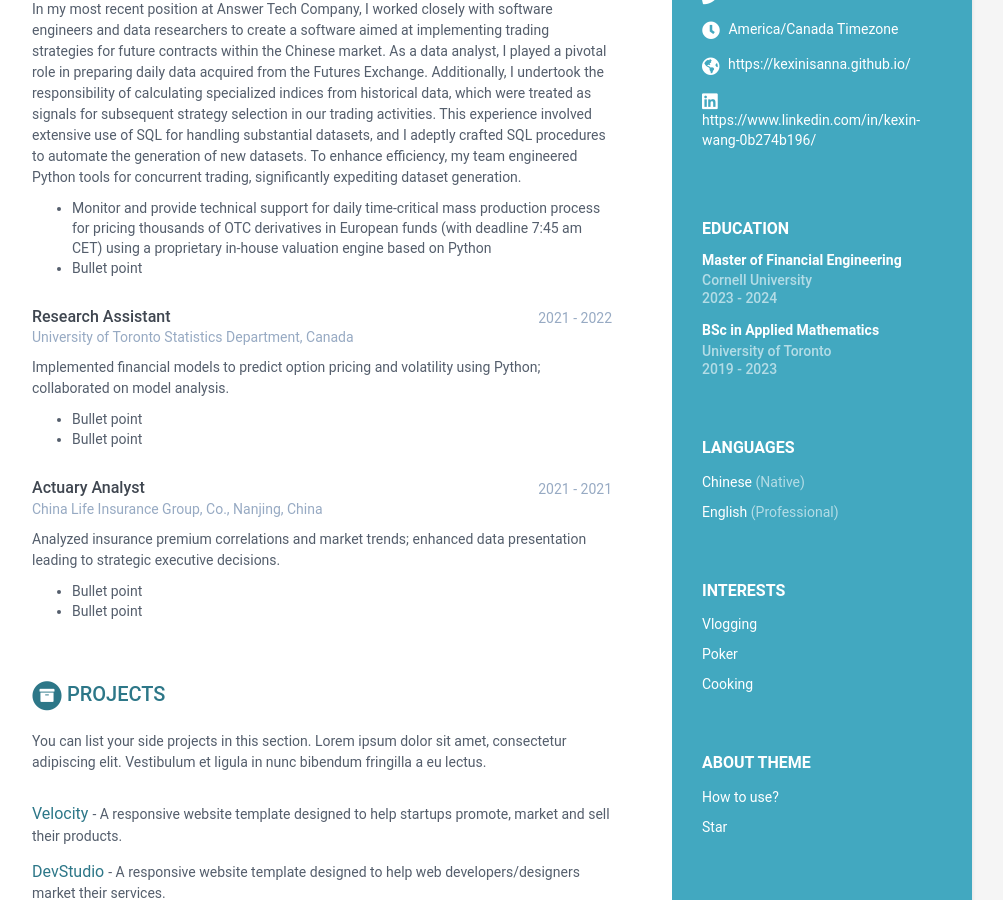
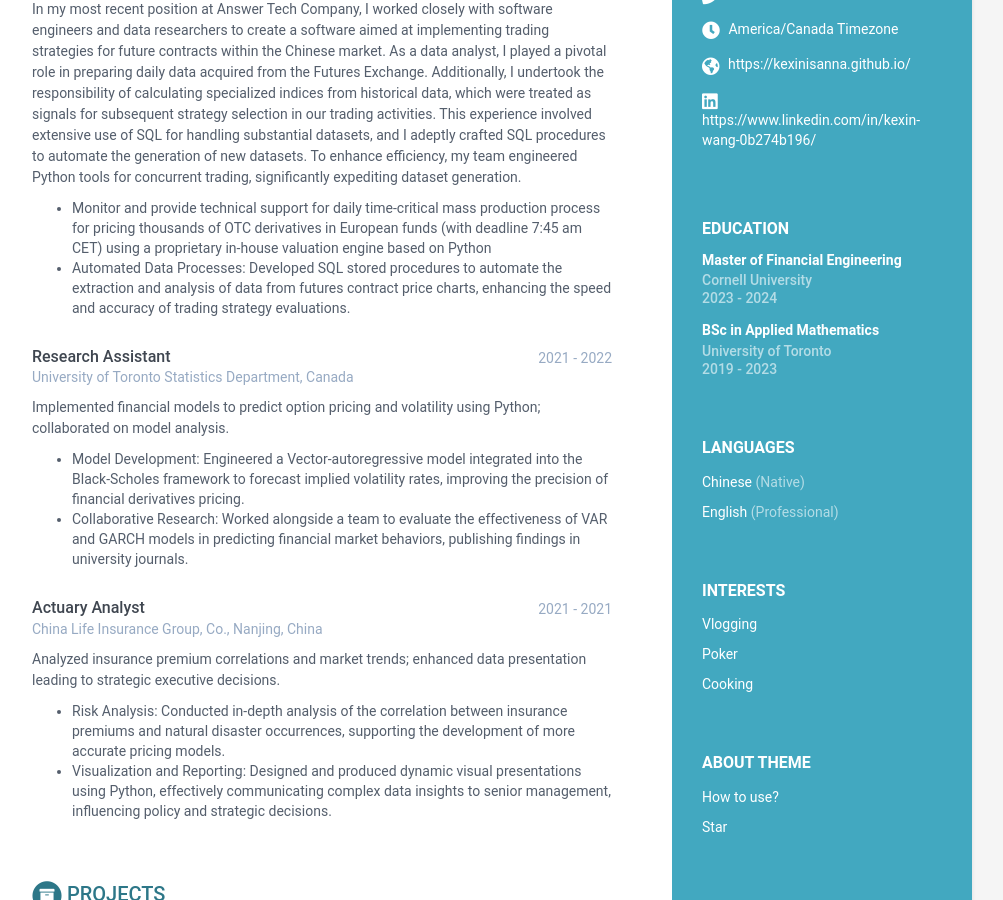
Before and after one commit to KexinisAnna/KexinisAnna.github.io, a Jekyll site: the page built from index.html, in a window 1280 px wide and 900 px high, scrolled down 406 px. Shown: the whole window, without its empty margins (168-1171 px from the left). Built offline with Jekyll 4.4.1, drawn with Linux system fonts in a browser that asks for light colours.

Commit message:
Update data.yml

```diff
--- a/_data/data.yml
+++ b/_data/data.yml
@@ -91,23 +91,28 @@ experiences:
           To enhance efficiency, my team engineered Python tools for concurrent trading, significantly expediting dataset generation.
             - Monitor and provide technical support for daily time-critical mass production process for pricing thousands of
             OTC derivatives in European funds (with deadline 7:45 am CET) using a proprietary in-house valuation engine based on Python
-            - Bullet point
+            - Automated Data Processes: Developed SQL stored procedures to automate the extraction and analysis of data from futures contract price charts,
+            enhancing the speed and accuracy of trading strategy evaluations.
       - role: Research Assistant
         time: 2021 - 2022
         company: University of Toronto Statistics Department, Canada
         details: |
           Implemented financial models to predict option pricing and volatility using Python;
           collaborated on model analysis.
-            - Bullet point
-            - Bullet point
+            - Model Development: Engineered a Vector-autoregressive model integrated into the Black-Scholes framework to forecast implied volatility rates,
+            improving the precision of financial derivatives pricing.
+            - Collaborative Research: Worked alongside a team to evaluate the effectiveness of VAR and GARCH models
+            in predicting financial market behaviors, publishing findings in university journals.
       - role: Actuary Analyst
         time: 2021 - 2021
         company: China Life Insurance Group, Co., Nanjing, China
         details: |
           Analyzed insurance premium correlations and market trends;
           enhanced data presentation leading to strategic executive decisions.
-            - Bullet point
-            - Bullet point
+            - Risk Analysis: Conducted in-depth analysis of the correlation between insurance premiums and natural disaster occurrences,
+            supporting the development of more accurate pricing models.
+            - Visualization and Reporting: Designed and produced dynamic visual presentations using Python, effectively communicating complex data insights to senior management,
+            influencing policy and strategic decisions.
 
 
 projects:
```
